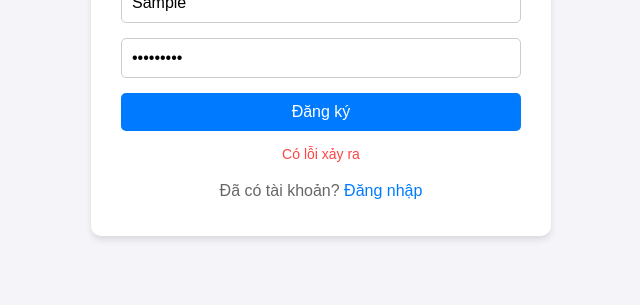
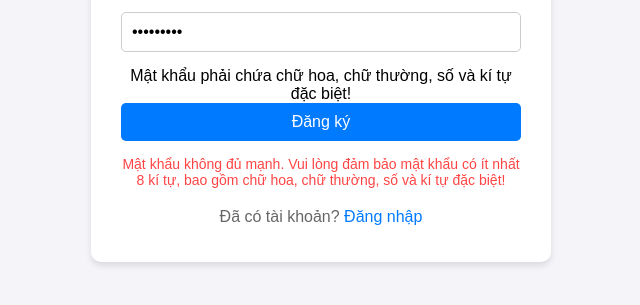
Before and after one commit to lily-0770/QuanLyDoXe, a website: page public/register.html in a window 1280 px wide. Both pictures are taken after typing "Sample", "Sample123" into the empty fields and a click on the button "Đăng ký". Shown: the part 309-614 px from the top of the page, without its empty margins (319-959 px from the left). Drawn offline with Linux system fonts and the light colour scheme; no server answers.

Commit message:
Update code

```diff
--- a/public/js/register.js
+++ b/public/js/register.js
@@ -1,37 +1,98 @@
 const usernameInput = document.getElementById("username");
+const passwordInput = document.getElementById("password");
 const usernameWarning = document.getElementById("usernameWarning");
+const passwordWarning = document.getElementById("passwordWarning");
 const form = document.getElementById("register-form");
 
-// Kiểm tra kí tự hợp lệ (chỉ cho phép chữ cái và số)
+// Kiểm tra username hợp lệ (5-20 ký tự, chỉ chữ và số)
 function isValidUsername(username) {
-  return /^[a-zA-Z0-9]+$/.test(username);
+  return /^[a-zA-Z0-9]{5,20}$/.test(username);
 }
 
+// Kiểm tra password hợp lệ (8-32 ký tự, có chữ hoa, chữ thường, số, ký tự đặc biệt)
+function isValidPassword(password) {
+  const minLength = 8;
+  const maxLength = 32;
+  const hasUpperCase = /[A-Z]/.test(password);
+  const hasLowerCase = /[a-z]/.test(password);
+  const hasNumbers = /\d/.test(password);
+  const hasSpecialChar = /[!@#$%^&*(),.?":{}|<>]/.test(password);
+
+  return (
+    password.length >= minLength &&
+    password.length <= maxLength &&
+    hasUpperCase &&
+    hasLowerCase &&
+    hasNumbers &&
+    hasSpecialChar
+  );
+}
+
+// Kiểm tra username khi nhập
 usernameInput.addEventListener("input", function () {
   const value = this.value;
 
   // Xóa kí tự đặc biệt và dấu cách
   this.value = value.replace(/[^a-zA-Z0-9]/g, "");
 
-  // Hiển thị cảnh báo nếu có kí tự không hợp lệ
-  if (value !== this.value) {
+  // Kiểm tra độ dài và hiển thị cảnh báo
+  if (this.value.length > 20) {
+    this.value = this.value.slice(0, 20);
+    usernameWarning.textContent = "Tên đăng nhập không được quá 20 kí tự!";
+    usernameWarning.style.display = "block";
+  } else if (this.value.length < 5) {
+    usernameWarning.textContent = "Tên đăng nhập phải có ít nhất 5 kí tự!";
+    usernameWarning.style.display = "block";
+  } else if (value !== this.value) {
+    usernameWarning.textContent = "Tên đăng nhập chỉ được chứa chữ cái và số!";
     usernameWarning.style.display = "block";
   } else {
     usernameWarning.style.display = "none";
   }
 });
 
+// Kiểm tra password khi nhập
+passwordInput.addEventListener("input", function () {
+  if (!isValidPassword(this.value)) {
+    passwordWarning.style.display = "block";
+    if (this.value.length < 8) {
+      passwordWarning.textContent = "Mật khẩu phải có ít nhất 8 kí tự!";
+    } else if (this.value.length > 32) {
+      passwordWarning.textContent = "Mật khẩu không được quá 32 kí tự!";
+    } else {
+      passwordWarning.textContent =
+        "Mật khẩu phải chứa chữ hoa, chữ thường, số và kí tự đặc biệt!";
+    }
+  } else {
+    passwordWarning.style.display = "none";
+  }
+});
+
+// Xử lý submit form
 form.addEventListener("submit", async (e) => {
   e.preventDefault();
 
-  const username = document.getElementById("username").value;
-  const password = document.getElementById("password").value;
+  const username = usernameInput.value;
+  const password = passwordInput.value;
   const messageDiv = document.getElementById("message");
 
-  // Kiểm tra username hợp lệ trước khi gửi
+  // Kiểm tra username và password hợp lệ
   if (!isValidUsername(username)) {
     messageDiv.style.color = "#ff4444";
-    messageDiv.textContent = "Tên đăng nhập chỉ được chứa chữ cái và số";
+    if (username.length > 20) {
+      messageDiv.textContent = "Tên đăng nhập không được quá 20 kí tự";
+    } else if (username.length < 5) {
+      messageDiv.textContent = "Tên đăng nhập phải có ít nhất 5 kí tự";
+    } else {
+      messageDiv.textContent = "Tên đăng nhập chỉ được chứa chữ cái và số";
+    }
+    return;
+  }
+
+  if (!isValidPassword(password)) {
+    messageDiv.style.color = "#ff4444";
+    messageDiv.textContent =
+      "Mật khẩu không đủ mạnh. Vui lòng đảm bảo mật khẩu có ít nhất 8 kí tự, bao gồm chữ hoa, chữ thường, số và kí tự đặc biệt!";
     return;
   }
 
--- a/public/register.html
+++ b/public/register.html
@@ -15,6 +15,7 @@
             <form id="register-form">
                 <input type="text" id="username" placeholder="Tên đăng nhập" required>
                 <input type="password" id="password" placeholder="Mật khẩu" required>
+                <div id="passwordWarning" class="warning"></div>
                 <button type="submit">Đăng ký</button>
             </form>
             <div id="message"></div>
```
